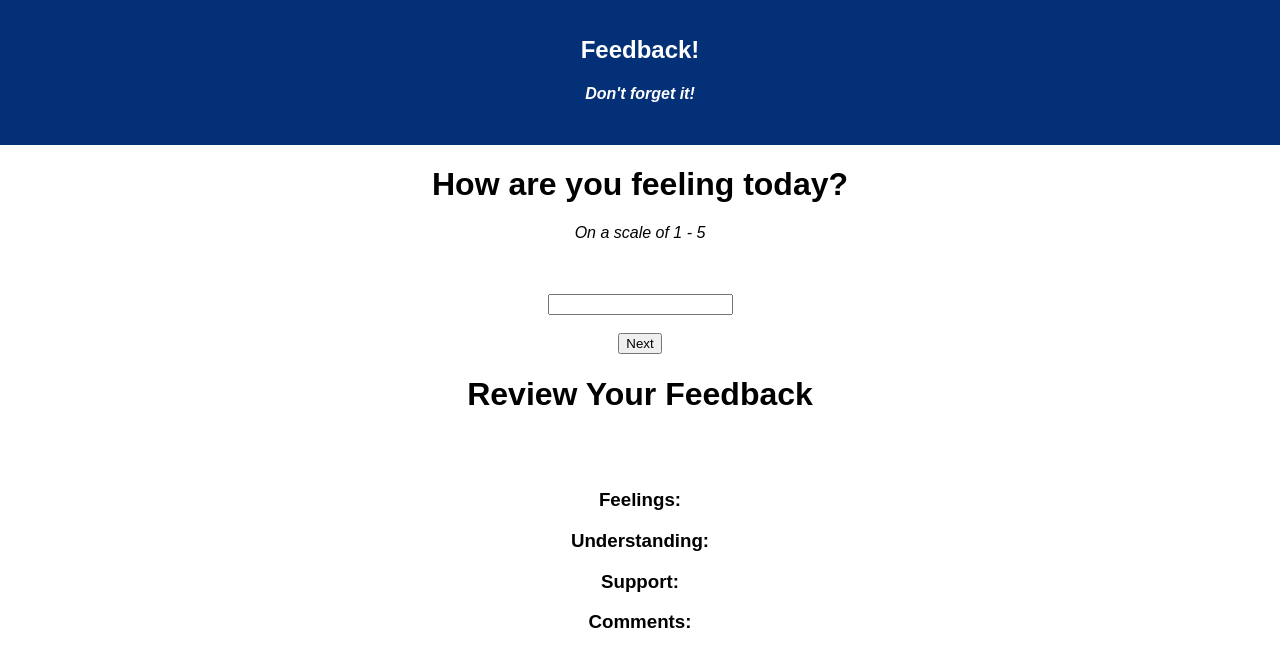
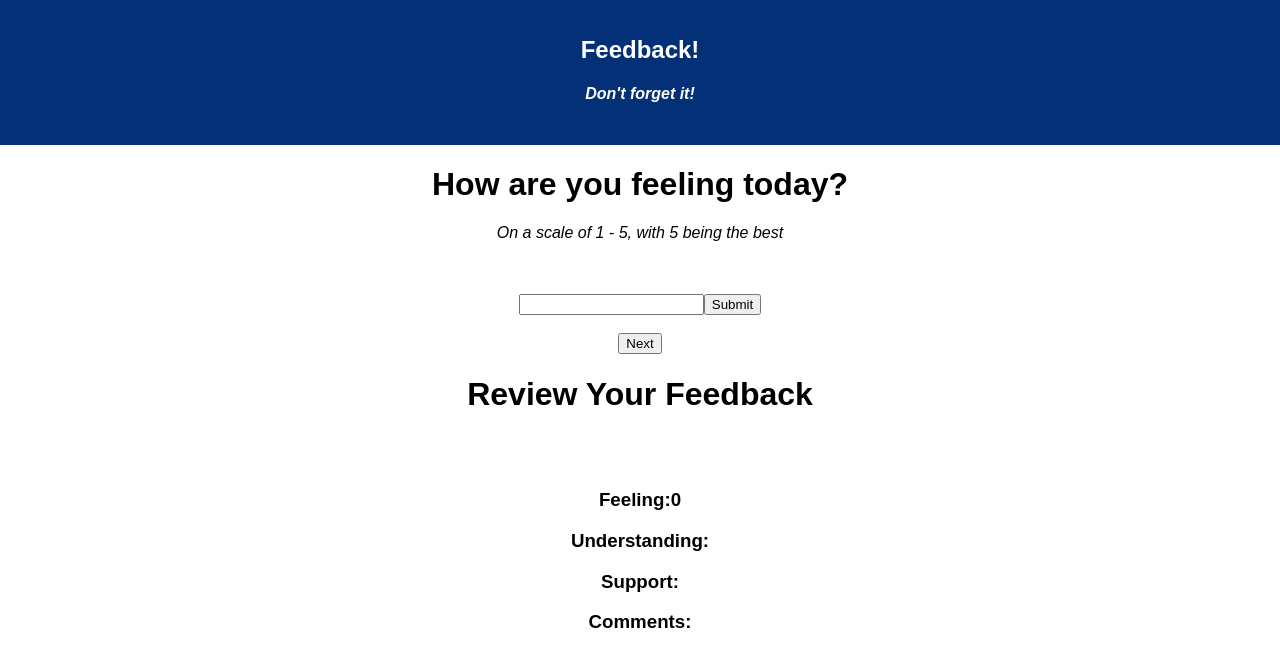
Before and after one commit to jamesctucker/full_stack_feedback_app, a React (Create React App) app: page /#/ in a window 1280 px wide. Shown: the top 666 px of the page. Built offline with nearby package versions, Linux system fonts and the light colour scheme.

Commit message:
this will enable the user to submit a rating for 'feeling' and see it appear on the summary on the same page

```diff
--- a/src/components/Home/Home.js
+++ b/src/components/Home/Home.js
@@ -3,10 +3,30 @@ import { connect } from 'react-redux';
 import '../App/App.css';
 
 class Home extends Component {
+    constructor() {
+        super();
+        this.state = {
+            rating: '',
+        }
+    }
 
     // this function enables the user to click to navigate to the next part of the feedback
     handleNextBtn = (event) => {
+        this.setState({
+            rating: '',
+        })
         this.props.history.push('/2');
+    }
+
+    handleFeelingRating = (event) => {
+        const action = { type: 'UPDATE_FEELING', payload: this.state.rating };
+        this.props.dispatch(action);
+    }
+
+    updateFeelingRating = (event) => {
+        this.setState({
+            rating: event.target.value,
+        })
     }
 
     render() {
@@ -18,10 +38,11 @@ class Home extends Component {
                 </header>
                 <div className="feedback-body">
                     <h1>How are you feeling today?</h1>
-                    <p><i>On a scale of 1 - 5</i></p>
+                    <p><i>On a scale of 1 - 5, with 5 being the best</i></p>
                     <br />
                     <br />
-                    <input className="Feedback-input" type="number"></input>
+                    <input onChange={this.updateFeelingRating} className="Feedback-input" type="number"></input>
+                    <button onClick={this.handleFeelingRating}>Submit</button>
                     <br />
                     <br />
                     <button onClick={this.handleNextBtn}>Next</button>
@@ -30,7 +51,7 @@ class Home extends Component {
                     <h1>Review Your Feedback</h1>
                     <br />
                     <br />
-                    <h3>Feelings:</h3>
+                    <h3>Feeling:{this.props.reduxStore.feeling}</h3>
                     <h3>Understanding:</h3>
                     <h3>Support:</h3>
                     <h3>Comments:</h3>
--- a/src/index.js
+++ b/src/index.js
@@ -8,9 +8,12 @@ import { createStore, combineReducers, applyMiddleware } from 'redux';
 import { Provider } from 'react-redux';
 import logger from 'redux-logger';
 
-// const feelingsReducer = () => {
-
-// }
+const feeling = (state = 0, action) => {
+    if (action.type === 'UPDATE_FEELING') {
+        return action.payload;
+    }
+    return state;
+}
 
 // const understandingReducer = () => {
 
@@ -25,12 +28,12 @@ import logger from 'redux-logger';
 // }
 
 const storeInstance = createStore(
-    // combineReducers({
-    //     feelingsReducer,
-    //     understandingReducer,
-    //     supportReducer,
-    //     commentsReducer,
-    // }),
+    combineReducers({
+        feeling,
+        //     understandingReducer,
+        //     supportReducer,
+        //     commentsReducer,
+    }),
     applyMiddleware(logger),
 );
 
```
Also changed, not shown: 1 other file (tests, documents, lock files or other folders).
